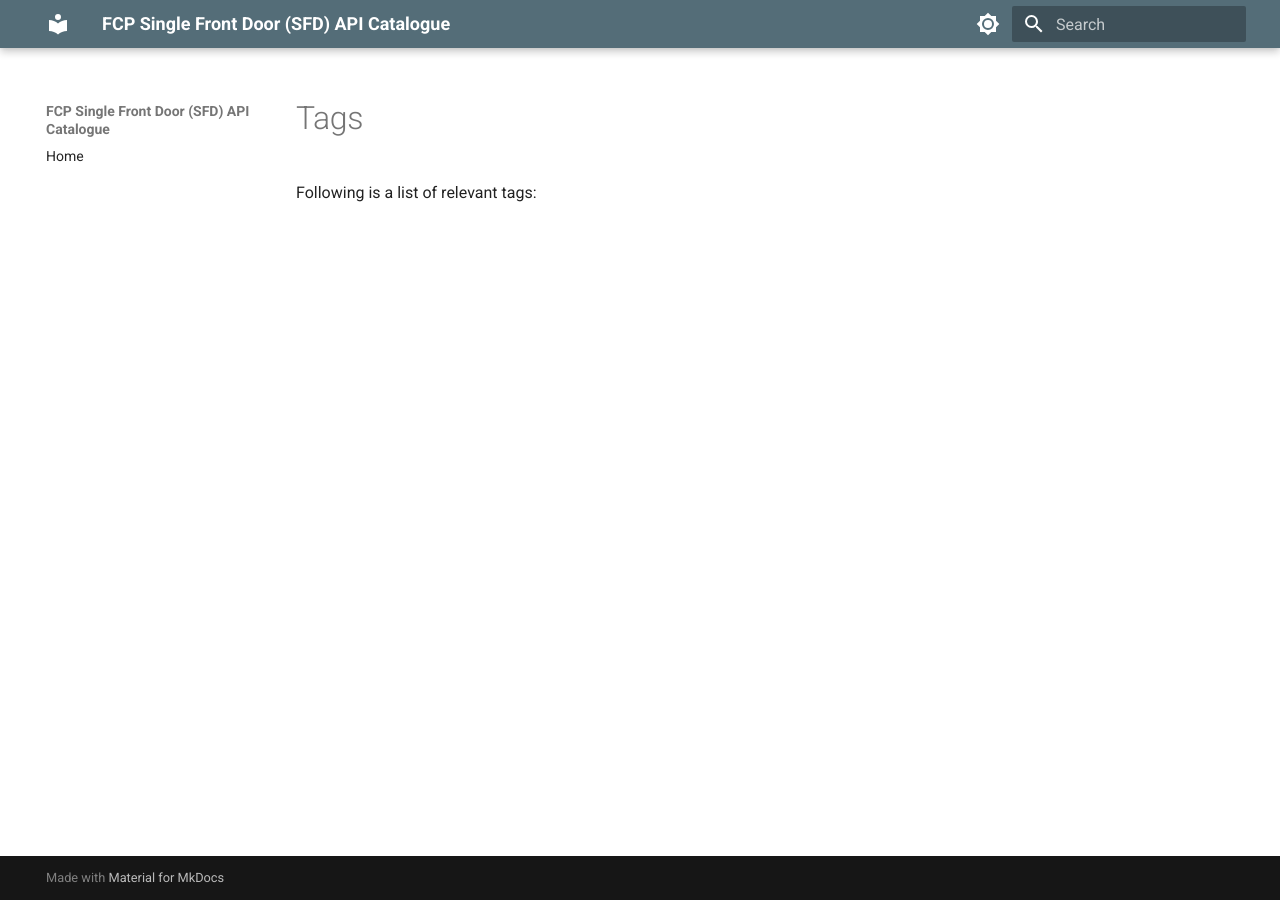
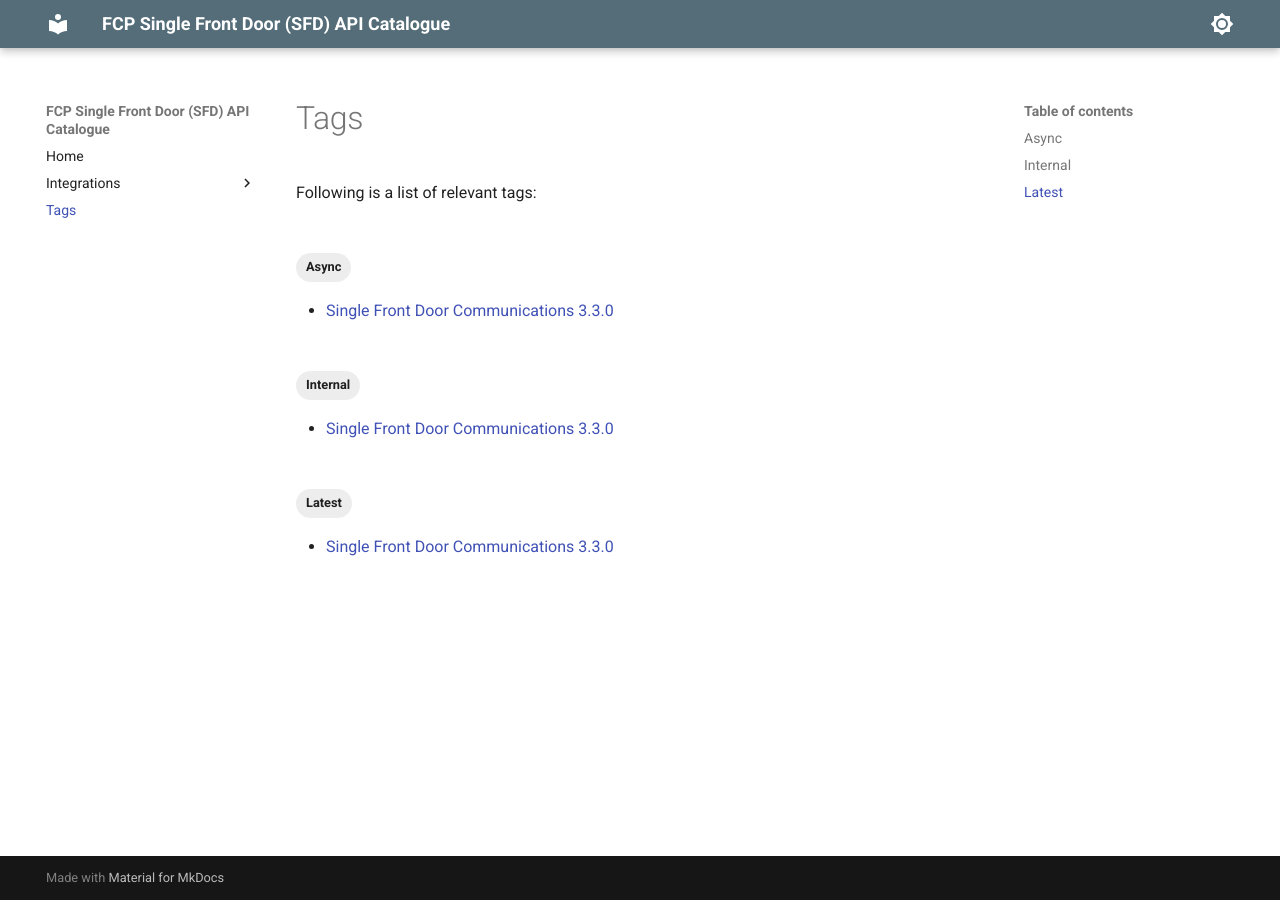
Before and after one commit to DEFRA/fcp-sfd-api-catalogue, an MkDocs documentation site: the page built from docs/tags.md, in a window 1280 px wide. Built offline with MkDocs 1.6.1 and Material for MkDocs 9.7.7, drawn with Linux system fonts in a browser that asks for light colours; part of the change alters nothing that is shown.

Commit message:
Add sfd-comms AsyncAPI

````diff
--- /dev/null
+++ b/docs/fcp-fd-comms/index.md
@@ -0,0 +1 @@
+# Single Front Door Communications
--- /dev/null
+++ b/docs/fcp-fd-comms/v3.md
@@ -0,0 +1,181 @@
+---
+tags:
+  - Internal
+  - Latest
+  - Async
+hide:
+  - toc
+---
+
+# Single Front Door Communications 3.3.0
+
+Publish communications to users via the Single Front Door
+
+Generated from: [fcp-fd-comms/docs/asyncapi.yaml](https://github.com/DEFRA/fcp-fd-comms/blob/e5dc750cba39fc51d703e24d901252f134e53f67/docs/asyncapi.yaml)
+
+## Table of Contents
+
+* [Operations](#operations)
+  * [RECEIVE fcp-fd-comms](#receive-fcp-fd-comms-operation)
+  * [SEND fcp-fd-data](#send-fcp-fd-data-operation)
+
+## Operations
+
+### RECEIVE `fcp-fd-comms` Operation
+
+* Operation ID: `fcp-fd-comms.subscribe`
+
+Accepts requests for communication notifications via Azure service bus.
+
+
+#### Message `Communications message`
+
+* Message ID: `commsMessage`
+* Content type: [application/json](https://www.iana.org/assignments/media-types/application/json)
+
+##### Payload
+
+| Name | Type | Description | Value | Constraints | Notes |
+|---|---|---|---|---|---|
+| (root) | object | - | - | - | **additional properties are allowed** |
+| id | string | Unique identifier of the event | - | format (`uuid`) | **required** |
+| source | string | Service publishing the event | - | - | **required** |
+| specversion | string | Version of the CloudEvents specification used by the event | - | - | **required** |
+| type | string | Type of event in reverse DNS notation | - | - | **required** |
+| datacontenttype | string | Format of the event data | default (`"application/json"`) | - | - |
+| time | string | Time the event occurred | - | format (`date-time`) | - |
+| data | object | - | - | - | **required**, **additional properties are allowed** |
+| data.crn | number | Customer Reference Number (consists of 10 digits) | - | [ 1050000000 .. 9999999999 ] | - |
+| data.sbi | number | Single Business Identifier (consists of 9 digits) | - | [ 105000000 .. 999999999 ] | **required** |
+| data.sourceSystem | string | Name of the source system that originated the message | - | pattern (`^[a-z0-9-_]+$`) | **required** |
+| data.notifyTemplateId | string | Notify template identifier | - | format (`uuid`) | **required** |
+| data.commsType | string | Type of communication (e.g. email, SMS) | default (`"email"`), allowed (`"email"`) | - | - |
+| data.commsAddresses | oneOf | - | - | - | **additional properties are allowed** |
+| data.commsAddresses.0 (oneOf item) | string | Contact email address | - | pattern (`^[a-zA-Z0-9._%+-]+@[a-zA-Z0-9.-]+\.[a-zA-Z]{2,}(\.[a-zA-Z]{2,})?$`), [ 1 .. 320 ] characters | - |
+| data.commsAddresses.1 (oneOf item) | array&lt;string&gt; | List of contact email addresses | - | [ 1 .. 10 ] items | - |
+| data.commsAddresses.1 (single item) | string | Contact email address | - | pattern (`^[a-zA-Z0-9._%+-]+@[a-zA-Z0-9.-]+\.[a-zA-Z]{2,}(\.[a-zA-Z]{2,})?$`), [ 1 .. 320 ] characters | - |
+| data.personalisation | object | JSON-formatted variables required for the Notify template | - | - | **required**, **additional properties are allowed** |
+| data.reference | string | Unique identifier for further operations like status query, must be prefixed with the source system | - | - | **required** |
+| data.oneClickUnsubscribeUrl | string | URL for one-click unsubscribe option | - | - | - |
+| data.emailReplyToId | string | Identifier for the reply-to email address | - | format (`uuid`) | **required** |
+
+> Examples of payload _(generated)_
+
+```json
+{
+  "id": "123e4567-e89b-12d3-a456-426655440000",
+  "source": "ffc-ahwr-claim",
+  "specversion": "1.0",
+  "type": "uk.gov.fcp.sfd.notification.request",
+  "datacontenttype": "application/json",
+  "time": "2023-10-17T14:48:00Z",
+  "data": {
+    "crn": 1234567890,
+    "sbi": 123456789,
+    "sourceSystem": "AHWP",
+    "notifyTemplateId": "f33517ff-2a88-4f6e-b855-c550268ce08a",
+    "commsType": "email",
+    "commsAddresses": "mrMegaFarmer@strawberryFortFarm.co.uk",
+    "personalisation": {
+      "caseNumber": "ACC123456789",
+      "expectedPaymentDate": "21.11.2025",
+      "adminName": "Jessica Lrrr"
+    },
+    "reference": "ffc-ahwr-reference",
+    "oneClickUnsubscribeUrl": "https://unsubscribe.example.com",
+    "emailReplyToId": "8e222534-7f05-4972-86e3-17c5d9f894e2"
+  }
+}
+```
+
+
+
+### SEND `fcp-fd-data` Operation
+
+* Operation ID: `fcp-fd-data.publish`
+
+Accepts updates to the status of communication notifications via Azure service bus.
+
+
+#### Message `user communications event message`
+
+* Message ID: `commsEventMessage`
+* Content type: [application/json](https://www.iana.org/assignments/media-types/application/json)
+
+##### Payload
+
+| Name | Type | Description | Value | Constraints | Notes |
+|---|---|---|---|---|---|
+| (root) | object | - | - | - | **additional properties are allowed** |
+| id | string | Unique identifier of the event | - | format (`uuid`) | **required** |
+| commsMessage | object | - | - | - | **required**, **additional properties are allowed** |
+| commsMessage.id | string | Unique identifier of the event | - | format (`uuid`) | **required** |
+| commsMessage.source | string | Service publishing the event | - | - | **required** |
+| commsMessage.specversion | string | Version of the CloudEvents specification used by the event | - | - | **required** |
+| commsMessage.type | string | Type of event in reverse DNS notation | - | - | **required** |
+| commsMessage.datacontenttype | string | Format of the event data | default (`"application/json"`) | - | **required** |
+| commsMessage.time | string | Time the event occurred | - | format (`date-time`) | **required** |
+| commsMessage.data | object | - | - | - | **required**, **additional properties are allowed** |
+| commsMessage.data.crn | number | Customer Reference Number (consists of 10 digits) | - | [ 1050000000 .. 9999999999 ] | - |
+| commsMessage.data.sbi | number | Single Business Identifier (consists of 9 digits) | - | [ 105000000 .. 999999999 ] | **required** |
+| commsMessage.data.sourceSystem | string | Name of the source system that originated the message | - | pattern (`^[a-z0-9-_]+$`) | **required** |
+| commsMessage.data.notifyTemplateId | string | Notify template identifier | - | format (`uuid`) | **required** |
+| commsMessage.data.commsType | string | Type of communication (e.g. email, SMS) | default (`"email"`), allowed (`"email"`) | - | - |
+| commsMessage.data.commsAddresses | oneOf | - | - | - | **additional properties are allowed** |
+| commsMessage.data.commsAddresses.0 (oneOf item) | string | Contact email address | - | pattern (`^[a-zA-Z0-9._%+-]+@[a-zA-Z0-9.-]+\.[a-zA-Z]{2,}(\.[a-zA-Z]{2,})?$`), [ 1 .. 320 ] characters | - |
+| commsMessage.data.commsAddresses.1 (oneOf item) | array&lt;string&gt; | List of contact email addresses | - | [ 1 .. 10 ] items | - |
+| commsMessage.data.commsAddresses.1 (single item) | string | Contact email address | - | pattern (`^[a-zA-Z0-9._%+-]+@[a-zA-Z0-9.-]+\.[a-zA-Z]{2,}(\.[a-zA-Z]{2,})?$`), [ 1 .. 320 ] characters | - |
+| commsMessage.data.personalisation | object | JSON-formatted variables required for the Notify template | - | - | **required**, **additional properties are allowed** |
+| commsMessage.data.reference | string | Unique identifier for further operations like status query, must be prefixed with the source system | - | - | **required** |
+| commsMessage.data.oneClickUnsubscribeUrl | string | URL for one-click unsubscribe option | - | - | - |
+| commsMessage.data.emailReplyToId | string | Identifier for the reply-to email address | - | format (`uuid`) | **required** |
+| commsMessage.data.statusDetails | object | Details of the message delivery status | - | - | **additional properties are allowed** |
+| commsMessage.data.statusDetails.status | string | The status of the message delivery | allowed (`"created"`, `"sending"`, `"delivered"`, `"permanent-failure"`, `"temporary-failure"`, `"technical-failure"`, `"internal-failure"`, `"validation-failure"`) | - | **required** |
+| commsMessage.data.statusDetails.errorCode | number | Error code returned from Notify. Only present if status is 'internal-failure' | - | - | - |
+| commsMessage.data.statusDetails.errors | array&lt;object&gt; | A list of error messages returned either from Notify or the fd-comms. Only present if status is 'internal-failure' or 'validation-failure' | - | - | - |
+| commsMessage.data.statusDetails.errors.error | string | - | - | - | - |
+| commsMessage.data.statusDetails.errors.message | string | Missing personalisation key: 'caseNumber' | - | - | - |
+| commsMessage.data.correlationId | string | The unique correlation ID linking updates to the original request | - | format (`uuid`) | **required** |
+
+> Examples of payload _(generated)_
+
+```json
+{
+  "id": "123e4567-e89b-12d3-a456-426655440000",
+  "commsMessage": {
+    "id": "123e4567-e89b-12d3-a456-426655440000",
+    "source": "ffc-ahwr-claim",
+    "specversion": "1.0",
+    "type": "uk.gov.fcp.sfd.notification.request",
+    "datacontenttype": "application/json",
+    "time": "2023-10-17T14:48:00Z",
+    "data": {
+      "crn": 1234567890,
+      "sbi": 123456789,
+      "sourceSystem": "AHWP",
+      "notifyTemplateId": "f33517ff-2a88-4f6e-b855-c550268ce08a",
+      "commsType": "email",
+      "commsAddresses": "mrMegaFarmer@strawberryFortFarm.co.uk",
+      "personalisation": {
+        "caseNumber": "ACC123456789",
+        "expectedPaymentDate": "21.11.2025",
+        "adminName": "Jessica Lrrr"
+      },
+      "reference": "ffc-ahwr-reference",
+      "oneClickUnsubscribeUrl": "https://unsubscribe.example.com",
+      "emailReplyToId": "8e222534-7f05-4972-86e3-17c5d9f894e2",
+      "statusDetails": {
+        "status": "delivered",
+        "errorCode": 400,
+        "errors": [
+          {
+            "error": "BadRequestError",
+            "message": "string"
+          }
+        ]
+      },
+      "correlationId": "123e4567-e89b-12d3-a456-426655440000"
+    }
+  }
+}
+```
--- a/mkdocs.yml
+++ b/mkdocs.yml
@@ -33,3 +33,10 @@ markdown_extensions:
   - pymdownx.superfences
 nav:
   - Home: index.md
+  - Integrations:
+    - SFD Comms: fcp-fd-comms/index.md
+  - Tags: tags.md
+plugins:
+  - tags:
+      tags_file: tags.md
+  - asyncapi-tag
````
